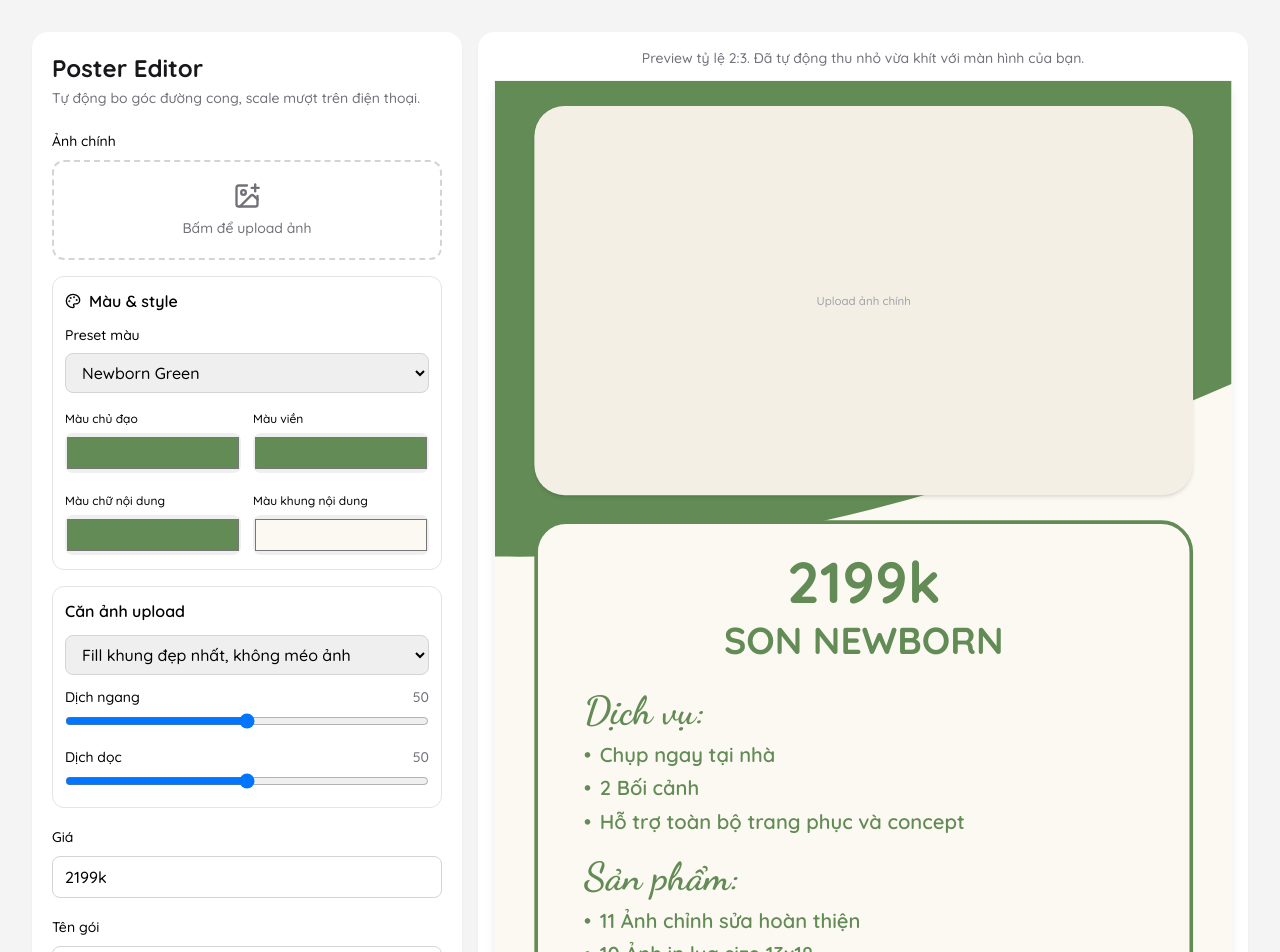
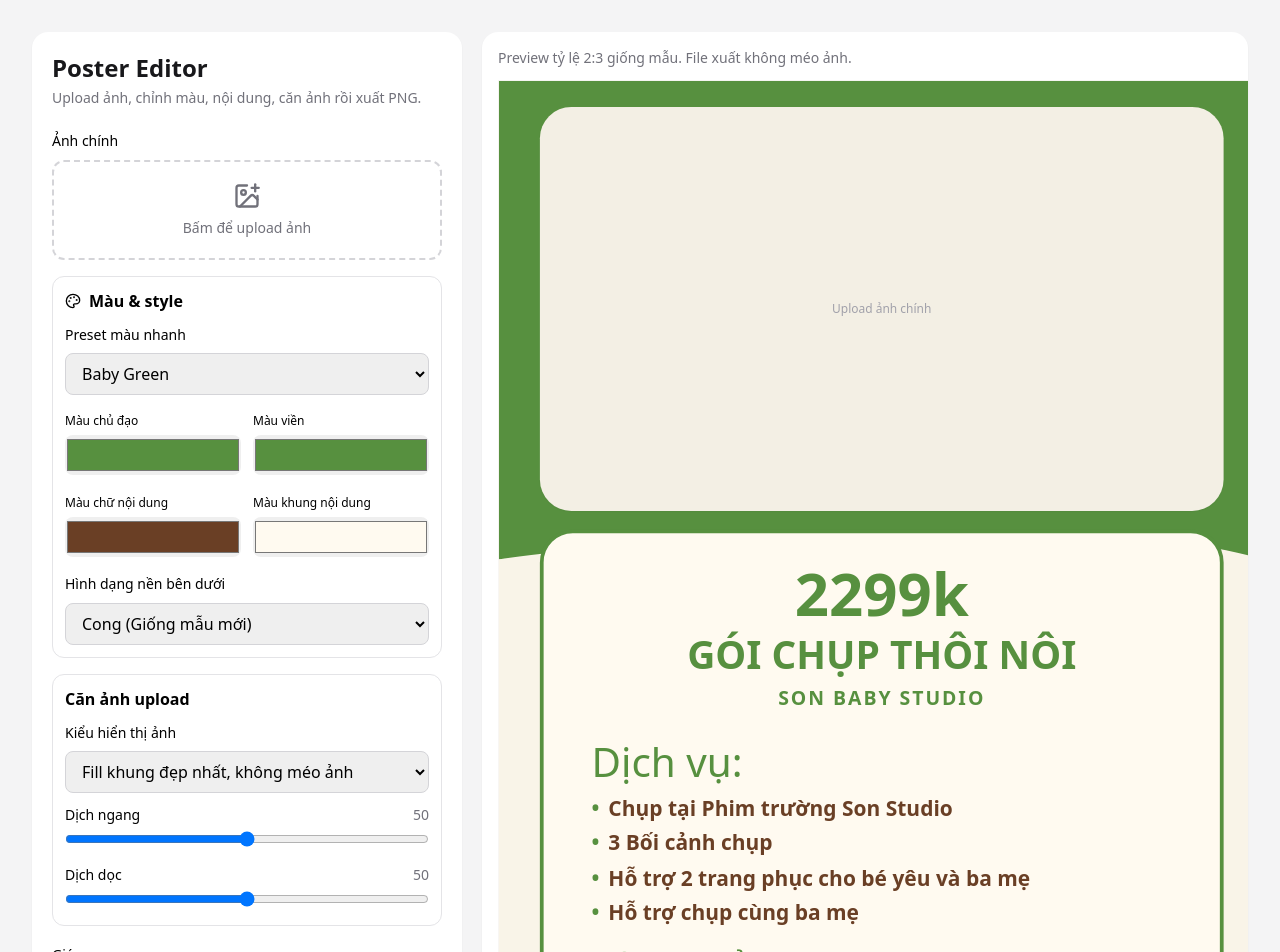
Before and after one commit to bothuine/poster-tool, a Next.js app: page / in a window 1280 px wide. Shown: the top 952 px of the page. Built offline with nearby package versions, Linux system fonts and the light colour scheme.

Commit message:
Update page.tsx

```diff
--- a/app/page.tsx
+++ b/app/page.tsx
@@ -6,19 +6,17 @@
 type SetList = React.Dispatch<React.SetStateAction<string[]>>;
 type FitMode = "cover" | "contain";
 
+// Thêm type cho hình dạng nền phía dưới ảnh
+type BgBottomShape = "slant" | "curved";
+
 // Kích thước chuẩn tỷ lệ 2:3
 const POSTER_W = 1024;
 const POSTER_H = 1536;
 
-// Cấu trúc Layout
+// Cấu trúc lại toàn bộ Layout để vừa vặn, không bị tràn chữ
 const L = {
-  bg: "#fcf9f2",
-
-  // Thông số mảng cong nền xanh (Bezier Curve)
-  curveLY: 660,   // Điểm neo bên trái
-  curveRY: 420,   // Điểm neo bên phải
-  curveCpX: 450,  // Toạ độ X điểm uốn
-  curveCpY: 670,  // Toạ độ Y điểm uốn (tạo độ võng)
+  bg: "#f9f4e8",
+  topH: 580, // Chiều cao mảng xanh lá bên trên
 
   imageX: 55,
   imageY: 35,
@@ -27,72 +25,71 @@
   imageR: 42,
 
   cardX: 55,
-  cardY: 610,
+  cardY: 600, // Đẩy card lên một chút
   cardW: 914,
-  cardH: 780,
+  cardH: 810, // Tăng chiều cao card để chứa đủ 2 list Dịch vụ và Sản phẩm
   cardR: 44,
 };
 
 export default function PosterEditorTool() {
   const [photo, setPhoto] = useState<string | null>(null);
-  const [price, setPrice] = useState("2199k");
-  const [packageTitle, setPackageTitle] = useState("SON NEWBORN");
-  const [studioName, setStudioName] = useState("");
+  const [price, setPrice] = useState("2299k");
+  const [packageTitle, setPackageTitle] = useState("Gói Chụp Thôi Nôi");
+  const [studioName, setStudioName] = useState("SON BABY STUDIO");
 
   const [serviceItems, setServiceItems] = useState([
-    "Chụp ngay tại nhà",
-    "2 Bối cảnh",
-    "Hỗ trợ toàn bộ trang phục và concept",
+    "Chụp tại Phim trường Son Studio",
+    "3 Bối cảnh chụp",
+    "Hỗ trợ 2 trang phục cho bé yêu và ba mẹ",
+    "Hỗ trợ chụp cùng ba mẹ",
   ]);
 
   const [productItems, setProductItems] = useState([
-    "11 Ảnh chỉnh sửa hoàn thiện",
-    "10 Ảnh in lụa size 13x18",
-    "1 Ảnh ép gỗ khung size 40x60",
-    "Trả toàn bộ file ảnh gốc Fullsize",
+    "11 ảnh chỉnh sửa hoàn thiện",
+    "10 ảnh in lụa 13x18cm",
+    "1 Ảnh gỗ 40x60cm",
+    "Trả toàn bộ ảnh chụp và ảnh chỉnh sửa full size",
+    "Album đựng ảnh 13x18",
   ]);
 
   const [address, setAddress] = useState("43 Quang Trung, Eakar (Đường 720)");
   const [facebook, setFacebook] = useState("Son Studio Baby & Family");
   const [phone, setPhone] = useState("0909 200 998");
 
-  const [themeColor, setThemeColor] = useState("#628b55");
-  const [borderColor, setBorderColor] = useState("#628b55");
-  const [textColor, setTextColor] = useState("#628b55");
-  const [cardColor, setCardColor] = useState("#fcf9f2");
+  const [themeColor, setThemeColor] = useState("#57903f");
+  const [borderColor, setBorderColor] = useState("#57903f");
+  const [textColor, setTextColor] = useState("#6a3f25");
+  const [cardColor, setCardColor] = useState("#fffaf0");
 
   const [imageFit, setImageFit] = useState<FitMode>("cover");
   const [imageX, setImageX] = useState(50);
   const [imageY, setImageY] = useState(50);
 
-  // Responsive Refs
-  const measureRef = useRef<HTMLDivElement>(null);
+  // Thêm state để quản lý hình dạng nền phía dưới ảnh
+  const [bgBottomShape, setBgBottomShape] = useState<BgBottomShape>("curved");
+
+  const previewWrapRef = useRef<HTMLDivElement>(null);
   const [previewScale, setPreviewScale] = useState(1);
 
   useEffect(() => {
     const resizePreview = () => {
-      if (!measureRef.current) return;
-      // Đo chiều rộng chính xác của thẻ cha, trừ đi padding tự động tính scale
-      const availableWidth = measureRef.current.clientWidth;
-      setPreviewScale(Math.min(1, availableWidth / POSTER_W));
+      if (!previewWrapRef.current) return;
+      setPreviewScale(Math.min(1, previewWrapRef.current.clientWidth / POSTER_W));
     };
 
-    // Gọi lần đầu và đăng ký event resize
     resizePreview();
     window.addEventListener("resize", resizePreview);
-
-    // Đảm bảo font load xong để tính toán scale lại nếu cần
-    document.fonts.ready.then(resizePreview);
-
     return () => window.removeEventListener("resize", resizePreview);
   }, []);
 
   const applyPreset = (type: string) => {
     const presets: Record<string, string[]> = {
-      newbornGreen: ["#628b55", "#628b55", "#628b55", "#fcf9f2"],
+      babyGreen: ["#57903f", "#57903f", "#6a3f25", "#fffaf0"],
       luxuryGold: ["#0f172a", "#d4af37", "#5b4636", "#fff7e6"],
       softPink: ["#d97b93", "#c75f7a", "#7a3f4d", "#fff5f7"],
+      warmBrown: ["#8b5e3c", "#c89f68", "#5c3b24", "#fff7ed"],
       minimalBlack: ["#111111", "#888888", "#333333", "#ffffff"],
+      saleRed: ["#ef4444", "#111111", "#5a2a2a", "#fff7f0"],
     };
 
     const p = presets[type];
@@ -137,11 +134,10 @@
     borderColor,
     textColor,
     cardColor,
+    bgBottomShape, // Truyền thông tin hình dạng nền
   };
 
   const downloadPNG = async () => {
-    await document.fonts.ready;
-
     const canvas = document.createElement("canvas");
     canvas.width = POSTER_W * 2;
     canvas.height = POSTER_H * 2;
@@ -153,25 +149,19 @@
     await drawPosterCanvas(ctx, data);
 
     const link = document.createElement("a");
-    link.download = `poster-sonstudio-${Date.now()}.png`;
+    link.download = `poster-${Date.now()}.png`;
     link.href = canvas.toDataURL("image/png");
     link.click();
   };
 
   return (
-    <main className="min-h-screen bg-zinc-100 p-2 md:p-6 lg:p-8 font-quicksand overflow-x-hidden">
-      <style dangerouslySetInnerHTML={{__html: `
-        @import url('https://fonts.googleapis.com/css2?family=Dancing+Script:wght@700&family=Quicksand:wght@500;600;700;800;900&display=swap');
-        .font-cursive { font-family: 'Dancing Script', cursive; }
-        .font-quicksand { font-family: 'Quicksand', sans-serif; }
-      `}} />
+    <main className="min-h-screen bg-zinc-100 p-3 md:p-8">
+      <div className="mx-auto grid max-w-7xl gap-5 lg:grid-cols-[430px_1fr]">
+        <section className="rounded-2xl bg-white p-4 shadow-sm md:p-5">
+          <h1 className="text-2xl font-bold text-zinc-900">Poster Editor</h1>
+          <p className="mt-1 text-sm text-zinc-500">Upload ảnh, chỉnh màu, nội dung, căn ảnh rồi xuất PNG.</p>
 
-      <div className="mx-auto grid max-w-7xl gap-4 lg:grid-cols-[430px_1fr]">
-        <section className="rounded-2xl bg-white p-4 shadow-sm md:p-5 h-fit">
-          <h1 className="text-2xl font-bold text-zinc-900 font-quicksand">Poster Editor</h1>
-          <p className="mt-1 text-sm text-zinc-500">Tự động bo góc đường cong, scale mượt trên điện thoại.</p>
-
-          <div className="mt-5 space-y-4 font-quicksand">
+          <div className="mt-5 space-y-4">
             <label className="block">
               <span className="text-sm font-medium">Ảnh chính</span>
               <div className="mt-2 flex cursor-pointer items-center justify-center rounded-xl border-2 border-dashed border-zinc-300 p-5 hover:bg-zinc-50">
@@ -188,16 +178,18 @@
                 <Palette className="h-4 w-4" /> Màu & style
               </h3>
 
-              <label className="block text-sm font-medium">Preset màu</label>
+              <label className="block text-sm font-medium">Preset màu nhanh</label>
               <select
                 onChange={(e) => applyPreset(e.target.value)}
-                defaultValue="newbornGreen"
-                className="mt-2 w-full rounded-lg border border-zinc-300 px-3 py-2 outline-none focus:ring-2"
+                defaultValue="babyGreen"
+                className="mt-2 w-full rounded-lg border border-zinc-300 px-3 py-2"
               >
-                <option value="newbornGreen">Newborn Green</option>
+                <option value="babyGreen">Baby Green</option>
                 <option value="luxuryGold">Luxury Gold</option>
                 <option value="softPink">Soft Pink</option>
+                <option value="warmBrown">Warm Brown</option>
                 <option value="minimalBlack">Minimal Black</option>
+                <option value="saleRed">Sale Red</option>
               </select>
 
               <div className="mt-3 grid grid-cols-2 gap-3">
@@ -206,14 +198,28 @@
                 <ColorInput label="Màu chữ nội dung" value={textColor} onChange={setTextColor} />
                 <ColorInput label="Màu khung nội dung" value={cardColor} onChange={setCardColor} />
               </div>
+
+              {/* Tùy chọn hình dạng nền phía dưới ảnh */}
+              <div className="mt-3 block">
+                <label className="text-sm font-medium">Hình dạng nền bên dưới</label>
+                <select
+                  value={bgBottomShape}
+                  onChange={(e) => setBgBottomShape(e.target.value as BgBottomShape)}
+                  className="mt-2 w-full rounded-lg border border-zinc-300 px-3 py-2"
+                >
+                  <option value="slant">Chéo (Giống bản cũ)</option>
+                  <option value="curved">Cong (Giống mẫu mới)</option>
+                </select>
+              </div>
             </div>
 
             <div className="rounded-xl border border-zinc-200 p-3">
               <h3 className="mb-3 font-semibold">Căn ảnh upload</h3>
+              <label className="block text-sm font-medium">Kiểu hiển thị ảnh</label>
               <select
                 value={imageFit}
                 onChange={(e) => setImageFit(e.target.value as FitMode)}
-                className="w-full rounded-lg border border-zinc-300 px-3 py-2 outline-none"
+                className="mt-2 w-full rounded-lg border border-zinc-300 px-3 py-2"
               >
                 <option value="cover">Fill khung đẹp nhất, không méo ảnh</option>
                 <option value="contain">Giữ nguyên ảnh, không crop</option>
@@ -229,7 +235,7 @@
 
             <Input label="Giá" value={price} onChange={setPrice} />
             <Input label="Tên gói" value={packageTitle} onChange={setPackageTitle} />
-            <Input label="Tên studio (để trống nếu ẩn)" value={studioName} onChange={setStudioName} />
+            <Input label="Tên studio" value={studioName} onChange={setStudioName} />
 
             <EditableList title="Nội dung Dịch vụ" items={serviceItems} setItems={setServiceItems} updateItem={updateItem} addItem={addItem} removeItem={removeItem} />
             <EditableList title="Nội dung Sản phẩm" items={productItems} setItems={setProductItems} updateItem={updateItem} addItem={addItem} removeItem={removeItem} />
@@ -243,30 +249,25 @@
               className="flex w-full items-center justify-center gap-2 rounded-xl px-4 py-3 font-semibold text-white shadow-sm"
               style={{ backgroundColor: themeColor }}
             >
-              <Download className="h-5 w-5" /> Xuất PNG HD
+              <Download className="h-5 w-5" /> Xuất PNG
             </button>
           </div>
         </section>
 
-        {/* Khung chứa Preview có cơ chế Responsive hoàn hảo */}
-        <section className="rounded-2xl bg-white p-3 shadow-sm md:p-4 overflow-hidden flex flex-col items-center">
-          <div className="mb-3 text-sm text-zinc-500 w-full text-center">
-            Preview tỷ lệ 2:3. Đã tự động thu nhỏ vừa khít với màn hình của bạn.
+        <section ref={previewWrapRef} className="rounded-2xl bg-white p-3 shadow-sm md:p-4 overflow-hidden">
+          <div className="mb-3 text-sm text-zinc-500">
+            Preview tỷ lệ 2:3 giống mẫu. File xuất không méo ảnh.
           </div>
 
-          {/* Div ẩn này dùng để đo đạc chiều rộng tối đa mà container cho phép */}
-          <div ref={measureRef} className="w-full h-0" />
-
-          {/* Box chứa Poster đã được scale */}
           <div
-            className="relative transition-all duration-200 ease-out"
+            className="relative"
             style={{
               width: POSTER_W * previewScale,
               height: POSTER_H * previewScale,
             }}
           >
             <div
-              className="absolute left-0 top-0 shadow-lg border border-zinc-100"
+              className="absolute left-0 top-0 border border-zinc-100"
               style={{
                 width: POSTER_W,
                 height: POSTER_H,
@@ -300,6 +301,7 @@
   borderColor: string;
   textColor: string;
   cardColor: string;
+  bgBottomShape: BgBottomShape; // Thêm type cho dữ liệu preview
 };
 
 function PosterPreview(data: PosterData) {
@@ -312,27 +314,42 @@
       }
     : {};
 
+  // Hàm tạo clip-path cho hình dạng nền phía dưới ảnh
+  const getBottomShapeClipPath = () => {
+    if (data.bgBottomShape === "slant") {
+      // Hình chéo như bản cũ
+      return "polygon(0 0, 100% 0, 100% 100%, 0 85%)";
+    } else {
+      // Hình cong như mẫu mới, sử dụng SVG làm nguồn cho path (được khai báo bên dưới)
+      return "url(#curvedPath)";
+    }
+  };
+
   return (
-    <div className="relative h-full w-full overflow-hidden font-quicksand" style={{ backgroundColor: L.bg }}>
+    <div className="relative h-full w-full overflow-hidden bg-[#f9f4e8] font-quicksand">
 
-      {/* Nền xanh uốn cong bằng SVG Path */}
-      <svg
-        className="absolute inset-x-0 top-0"
-        width={POSTER_W}
-        height={L.curveLY + 50}
-        viewBox={`0 0 ${POSTER_W} ${L.curveLY + 50}`}
-        fill="none"
-        xmlns="http://www.w3.org/2000/svg"
-      >
-        <path
-          d={`M0 0 H${POSTER_W} V${L.curveRY} Q${L.curveCpX} ${L.curveCpY} 0 ${L.curveLY} Z`}
-          fill={data.themeColor}
-        />
+      {/* SVG khai báo path cho clip-path hình cong (ẩn đi) */}
+      <svg width="0" height="0">
+        <defs>
+          {/* Path uốn cong được điều chỉnh cho vừa với layout (POSTER_W, POSTER_H) */}
+          <clipPath id="curvedPath" clipPathUnits="objectBoundingBox">
+            <path d="M0,0 H1 V1 C0.8,0.9,0.2,0.95,0,1 Z" />
+          </clipPath>
+        </defs>
       </svg>
 
-      {/* Ảnh chính */}
+      {/* Nền chủ đạo màu xanh phía trên với clip-path hình dạng nền */}
       <div
-        className="absolute z-10 overflow-hidden rounded-[42px] bg-[#f3efe4] shadow-md"
+        className="absolute inset-x-0 top-0 h-[640px]"
+        style={{
+          backgroundColor: data.themeColor,
+          clipPath: getBottomShapeClipPath(),
+        }}
+      />
+
+      {/* Ảnh chính được căn chỉnh và crop theo khung */}
+      <div
+        className="absolute z-10 overflow-hidden rounded-[42px] bg-[#f3efe4] shadow-sm"
         style={{
           left: L.imageX,
           top: L.imageY,
@@ -348,7 +365,7 @@
         )}
       </div>
 
-      {/* Khung Card */}
+      {/* Khung nội dung */}
       <div
         className="absolute z-10 overflow-hidden rounded-[44px] border-[5px] shadow-sm"
         style={{
@@ -401,6 +418,45 @@
   );
 }
 
+// Hàm vẽ clip-path trên Canvas cho nền phía dưới ảnh
+function drawCanvasShapes(
+  ctx: CanvasRenderingContext2D,
+  data: PosterData,
+  w: number,
+  h: number
+) {
+  const topH = 640;
+
+  ctx.save();
+  ctx.beginPath();
+
+  if (data.bgBottomShape === "slant") {
+    // Vẽ đa giác hình chéo giống bản cũ
+    ctx.moveTo(0, 0);
+    ctx.lineTo(w, 0);
+    ctx.lineTo(w, topH);
+    ctx.lineTo(0, topH * 0.85); // 85% chiều cao của mảng xanh là điểm thấp nhất bên trái
+  } else {
+    // Vẽ đường cong giống mẫu mới bằng quadraticCurveTo
+    ctx.moveTo(0, 0);
+    ctx.lineTo(w, 0);
+    ctx.lineTo(w, topH);
+    // Điểm điều khiển uốn cong (CpX, CpY) và điểm kết thúc uốn cong (X, Y)
+    // Tỉ lệ được lấy tương tự như SVG clip-path phía trên (C0.8,0.9,0.2,0.95,0,1)
+    const cpX = w * 0.5;
+    const cpY = topH * 0.93; // 93% chiều cao, tạo độ võng nhẹ
+    ctx.quadraticCurveTo(cpX, cpY, 0, topH);
+  }
+
+  ctx.closePath();
+  ctx.clip(); // Clip khu vực vẽ tiếp theo vào hình dạng đã tạo
+
+  ctx.fillStyle = data.themeColor;
+  ctx.fillRect(0, 0, w, topH);
+
+  ctx.restore(); // Bỏ clip
+}
+
 async function drawPosterCanvas(ctx: CanvasRenderingContext2D, data: PosterData) {
   ctx.clearRect(0, 0, POSTER_W, POSTER_H);
 
@@ -408,15 +464,8 @@
   ctx.fillStyle = L.bg;
   ctx.fillRect(0, 0, POSTER_W, POSTER_H);
 
-  // Vẽ đường cong nền cắt xéo
-  ctx.fillStyle = data.themeColor;
-  ctx.beginPath();
-  ctx.moveTo(0, 0);
-  ctx.lineTo(POSTER_W, 0);
-  ctx.lineTo(POSTER_W, L.curveRY); // Điểm Neo Phải
-  ctx.quadraticCurveTo(L.curveCpX, L.curveCpY, 0, L.curveLY); // Đường uốn Bezier (Điểm điều khiển, Điểm Neo Trái)
-  ctx.closePath();
-  ctx.fill();
+  // Vẽ hình dạng nền màu xanh với clip-path chính xác
+  drawCanvasShapes(ctx, data, POSTER_W, POSTER_H);
 
   // Draw main image
   ctx.save();
@@ -638,7 +687,7 @@
   items: string[];
 }) {
   return (
-    <div className="text-left">
+    <div className="text-left font-quicksand">
       <h2 className="text-[54px] font-cursive leading-tight" style={{ color }}>{title}</h2>
       <ul className="mt-2 space-y-2 text-[28px] font-semibold leading-snug" style={{ color: textColor }}>
         {items.map((item, idx) => (
@@ -662,7 +711,7 @@
   onChange: (value: string) => void;
 }) {
   return (
-    <label className="block">
+    <label className="block font-quicksand">
       <span className="text-sm font-medium">{label}</span>
       <input
         value={value}
@@ -683,7 +732,7 @@
   onChange: (value: string) => void;
 }) {
   return (
-    <label className="block">
+    <label className="block font-quicksand">
       <span className="text-xs font-medium">{label}</span>
       <input
         type="color"
@@ -711,7 +760,7 @@
   onChange: (value: number) => void;
 }) {
   return (
-    <label className="block">
+    <label className="block font-quicksand">
       <div className="mb-1 flex justify-between text-sm">
         <span>{label}</span>
         <span className="text-zinc-500">{value.toFixed(0)}</span>
@@ -745,7 +794,7 @@
   removeItem: (list: string[], setList: SetList, index: number) => void;
 }) {
   return (
-    <div className="rounded-xl border border-zinc-200 p-3">
+    <div className="rounded-xl border border-zinc-200 p-3 font-quicksand">
       <div className="mb-2 flex items-center justify-between">
         <h3 className="font-semibold">{title}</h3>
         <button
```
